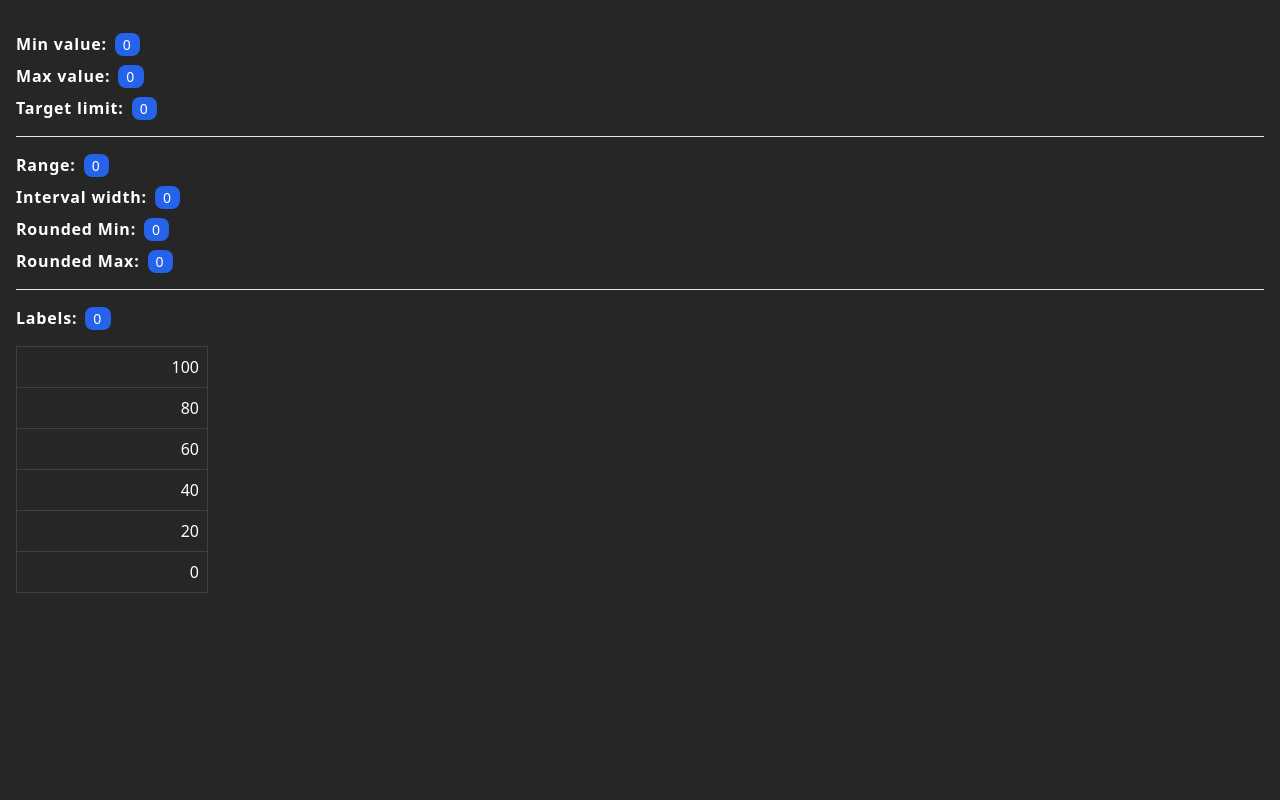
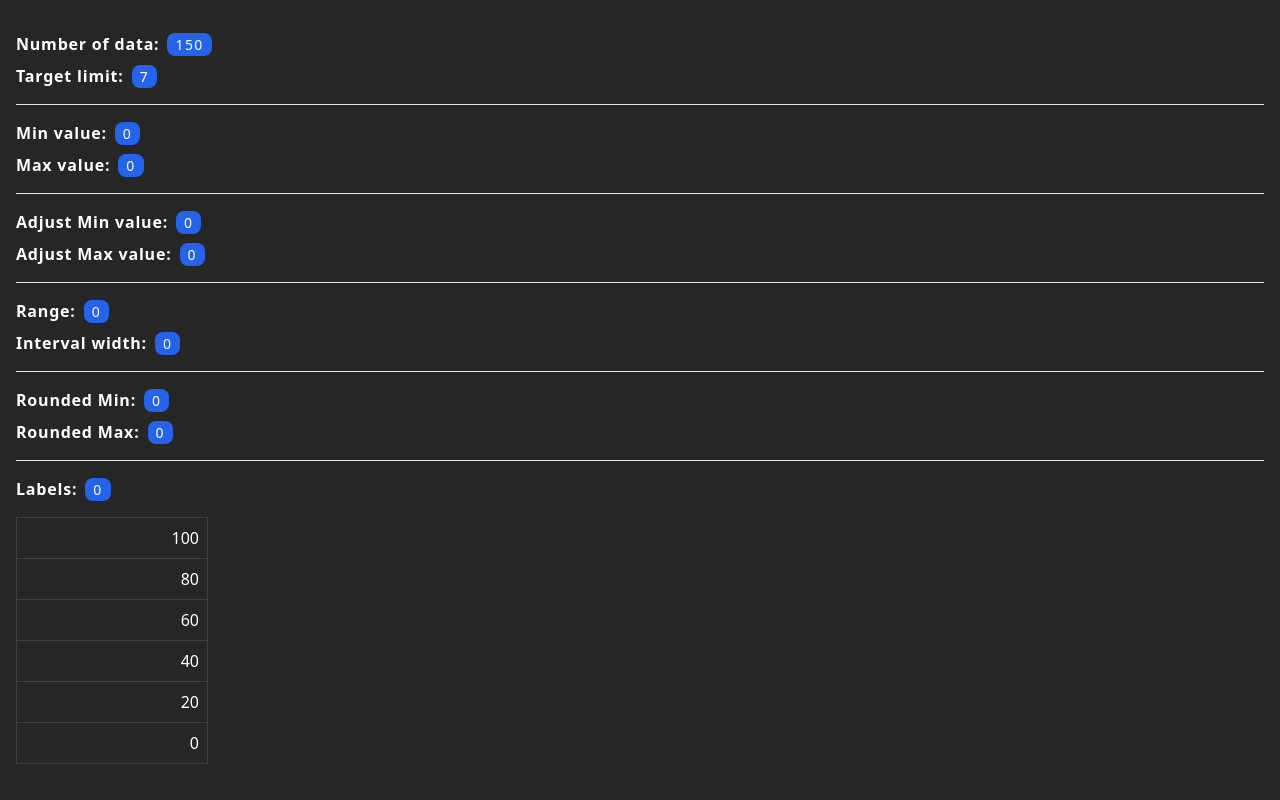
Before and after one commit to juniorencode/_playground, a React (Vite) app in the folder LightweightChartsReact/: page / in a window 1280 px wide. Built offline with nearby package versions, Linux system fonts and the light colour scheme.

Commit message:
feat: load data

```diff
--- a/LightweightChartsReact/package.json
+++ b/LightweightChartsReact/package.json
@@ -10,6 +10,7 @@
     "preview": "vite preview"
   },
   "dependencies": {
+    "axios": "^1.7.7",
     "react": "^18.3.1",
     "react-dom": "^18.3.1"
   },
--- a/LightweightChartsReact/src/App.jsx
+++ b/LightweightChartsReact/src/App.jsx
@@ -1,6 +1,41 @@
+import { useState, useEffect } from 'react';
+import axios from 'axios';
+
 function App() {
+  const targetLimit = 7;
+  const [data, setData] = useState([]);
+
+  useEffect(() => {
+    const fetchData = async () => {
+      const fetching = await axios('/data.json');
+      const response = sortByValue(fetching.data);
+      setData(response);
+    };
+
+    fetchData();
+  }, []);
+
+  const sortByValue = array => {
+    return array.sort((a, b) => a.value - b.value);
+  };
+
   return (
     <div className="bg-neutral-800 text-white p-4 w-[100vw] h-[100vh]">
+      <div className="flex flex-col gap-2 my-4">
+        <p className="font-semibold tracking-wider">
+          Number of data:
+          <span className="bg-blue-600 ml-2 px-2 py-0.5 text-sm font-medium tracking-widest rounded-lg">
+            {data.length}
+          </span>
+        </p>
+        <p className="font-semibold tracking-wider">
+          Target limit:
+          <span className="bg-blue-600 ml-2 px-2 py-0.5 text-sm font-medium tracking-widest rounded-lg">
+            {targetLimit}
+          </span>
+        </p>
+      </div>
+      <hr />
       <div className="flex flex-col gap-2 my-4">
         <p className="font-semibold tracking-wider">
           Min value:
@@ -14,8 +49,17 @@ function App() {
             0
           </span>
         </p>
+      </div>
+      <hr />
+      <div className="flex flex-col gap-2 my-4">
         <p className="font-semibold tracking-wider">
-          Target limit:
+          Adjust Min value:
+          <span className="bg-blue-600 ml-2 px-2 py-0.5 text-sm font-medium tracking-widest rounded-lg">
+            0
+          </span>
+        </p>
+        <p className="font-semibold tracking-wider">
+          Adjust Max value:
           <span className="bg-blue-600 ml-2 px-2 py-0.5 text-sm font-medium tracking-widest rounded-lg">
             0
           </span>
@@ -35,6 +79,9 @@ function App() {
             0
           </span>
         </p>
+      </div>
+      <hr />
+      <div className="flex flex-col gap-2 my-4">
         <p className="font-semibold tracking-wider">
           Rounded Min:
           <span className="bg-blue-600 ml-2 px-2 py-0.5 text-sm font-medium tracking-widest rounded-lg">
```
Also changed, not shown: LightweightChartsReact/public/data.json (renamed from LightweightChartsReact/src/data.json), 1 other file (tests, documents, lock files or other folders).
